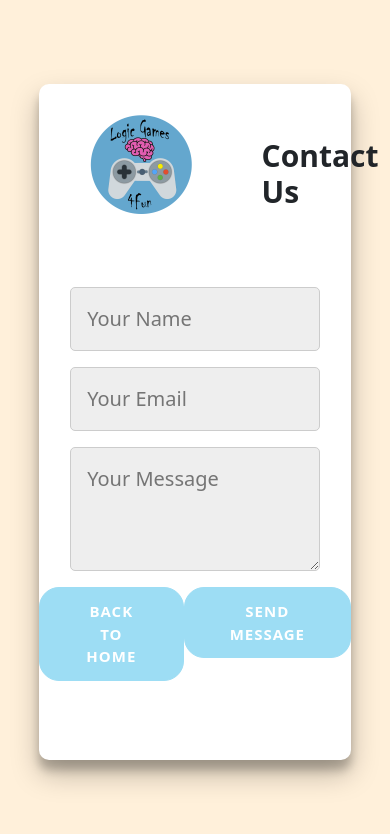
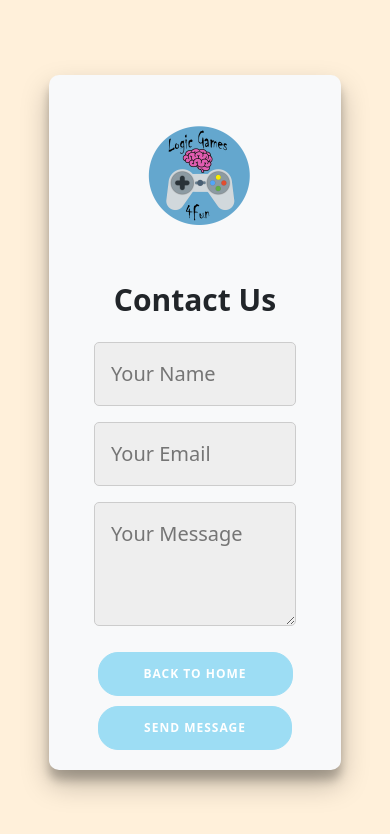
Before and after one commit to jklis2/Logic_Games_4Fun, a React (Create React App) app in the folder LogicGames4Fun/Client/: page /contact in a window 390 px wide. Shown: the top 834 px of the page. Built offline with nearby package versions, Linux system fonts and the light colour scheme.

Commit message:
Contact page responsiveness

```diff
--- a/LogicGames4Fun/Client/src/Component/Contact/ContactForm.jsx
+++ b/LogicGames4Fun/Client/src/Component/Contact/ContactForm.jsx
@@ -1,18 +1,20 @@
 import React from "react";
-import styles from "./ContactForm.module.css";
+import styles from "./ContactForm.module.scss";
+import "../UI/Button/Button.scss";
 
 export const ContactForm = () => {
   return (
     <>
-      <div className={styles["contact-page-content"]}>
-        <div id={styles["contact-logo-text"]}>
-          <div id={styles["conttac-page-logo"]}>
+      <div className={styles['contact-form-container']}>
+        <div className={`${styles["contact-page-content"]} bg-light w-75`}>
+          <div className={styles["contact-logo-text"]}>
+            <div className="d-flex flex-center justify-content-center">
               <img
                 src={`${process.env.PUBLIC_URL}/Images/LogoLogicGames4Fun_smaller.png`}
                 alt="Logic Games 4Fun Logo"
               ></img>
             </div>
-          <div id={styles["contact-page-text"]}>
+            <div>
               <h2>Contact Us</h2>
             </div>
           </div>
@@ -37,11 +39,12 @@ export const ContactForm = () => {
           </div>
           <div className={styles["contact-buttons"]}>
             <a href="/Home">
-            <button id={styles["backToHomeButton"]}>Back to home</button>
+              <button className="button-light">Back to home</button>
             </a>
             <span>
-            <button id={styles["sendMessageButton"]}>Send message</button>
+              <button className="button-light">Send message</button>
             </span>
+          </div>
         </div>
       </div>
     </>
--- a/LogicGames4Fun/Client/src/Component/Contact/ContactForm.module.css
+++ /dev/null
@@ -1,65 +0,0 @@
-.contact-page-content {
-    width:80vw;
-	height: 80vh;
-	background-color: #fff;
-	margin: 10vh 10vw;
-    border-radius: 10px;
-    box-shadow: 0 14px 28px rgba(0,0,0,0.25),
-			0 10px 10px rgba(0,0,0,0.22);
-}
-
-#contact-logo-text{
-    display: flex;
-    flex-direction: row;
-    align-items: center;
-    justify-content: center;
-}
-
-#contact-page-text h2{
-    font-size: 30px;
-    font-weight: bold;
-}
-
-.contact-input {
-    width: 80%;
-    margin: 1rem auto;
-    font-size: 20px;
-    padding: 1rem;
-    border-radius: 5px;
-    border: 1px solid #ccc;
-    display: flex;
-    justify-content: center;
-    background-color: #eee;
-}
-
-.contact-buttons {
-    display: flex;
-    flex-direction: row;
-    justify-content: space-around;
-}
-
-#backToHomeButton {
-    border-radius: 20px;
-	border: 1px solid #9dddf4;
-	background-color: #9dddf4;
-	color: #FFFFFF;
-	font-size: 15px;
-	font-weight: bold;
-	padding: 12px 45px;
-	letter-spacing: 1px;
-    text-transform: uppercase;
-	transition: transform 80ms ease-in;
-}
-
-#sendMessageButton {
-    border-radius: 20px;
-	border: 1px solid #9dddf4;
-	background-color: #9dddf4;
-	color: #FFFFFF;
-	font-size: 15px;
-	font-weight: bold;
-	padding: 12px 45px;
-	letter-spacing: 1px;
-    text-transform: uppercase;
-	transition: transform 80ms ease-in;
-}
--- /dev/null
+++ b/LogicGames4Fun/Client/src/Component/Contact/ContactForm.module.scss
@@ -0,0 +1,66 @@
+.contact-form-container {
+    min-height: 100vh;
+    display: flex;
+    justify-content: center;
+    align-items: center;
+}
+
+.contact-page-content {
+    padding: 20px;
+    border-radius: 10px;
+    box-shadow: 0 14px 28px rgba(0,0,0,0.25),
+			0 10px 10px rgba(0,0,0,0.22);
+}
+
+.contact-logo-text{
+    display: flex;
+    align-items: center;
+    justify-content: center;
+
+    h2{
+        font-size: 40px;
+        font-weight: bold;
+    }
+
+    @media screen and (max-width: 730px) {
+        flex-direction: column;
+
+        h2{
+            font-size: 50px;
+        }
+    }
+
+    @media screen and (max-width: 400px) {
+        h2{
+            font-size: 30px;
+        }
+    }
+}
+
+.contact-input {
+    width: 80%;
+    margin: 1rem auto;
+    font-size: 20px;
+    padding: 1rem;
+    border-radius: 5px;
+    border: 1px solid #ccc;
+    display: flex;
+    justify-content: center;
+    background-color: #eee;
+}
+
+.contact-buttons {
+    display: flex;
+    flex-direction: row;
+    justify-content: space-evenly;
+
+    @media screen and (max-width: 600px) {
+        flex-direction: column;
+        justify-content: center;
+        align-items: center;
+
+        button{
+            margin-top: 10px;
+        }
+    }
+}
```
Lines whose indentation alone changed are shown as unchanged.
